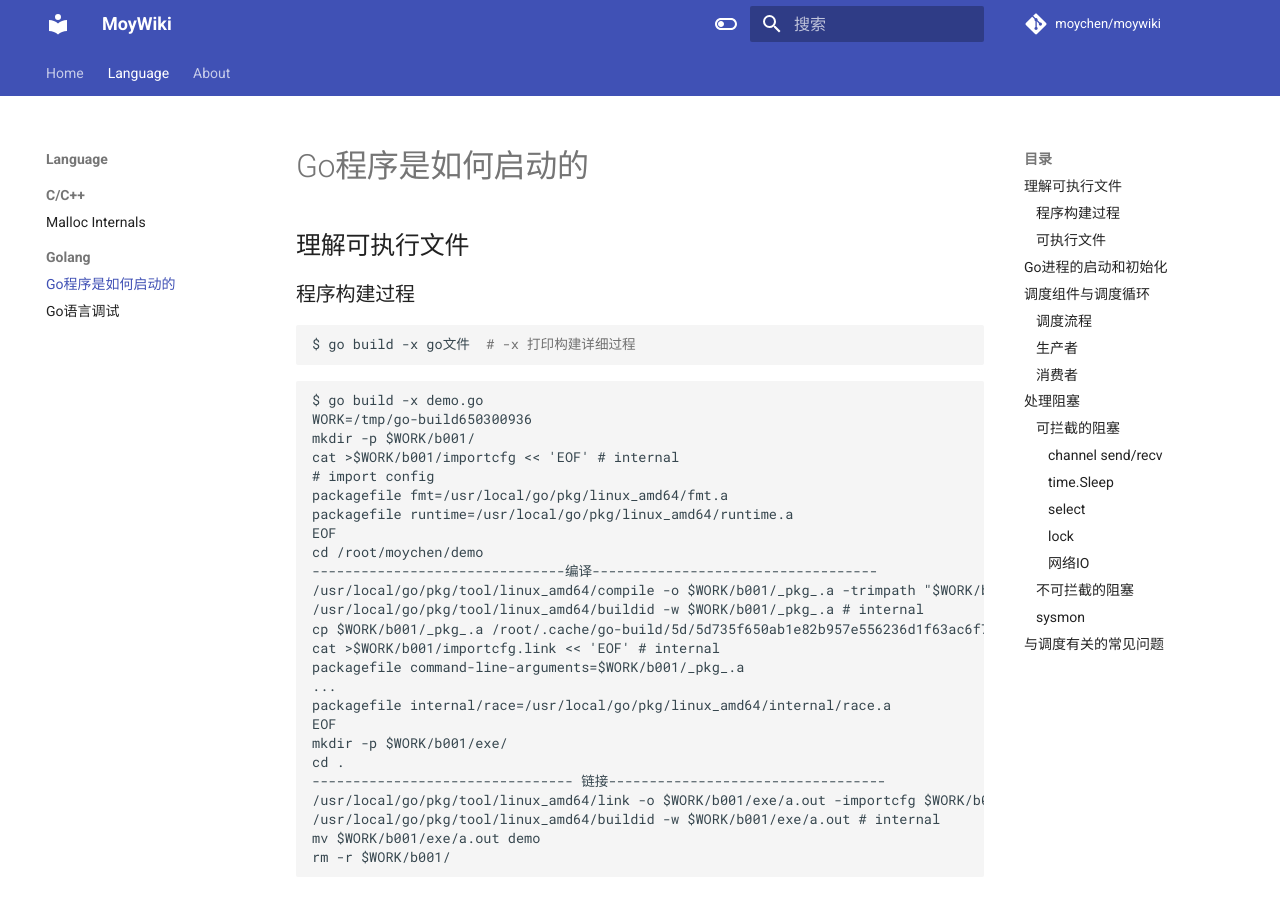
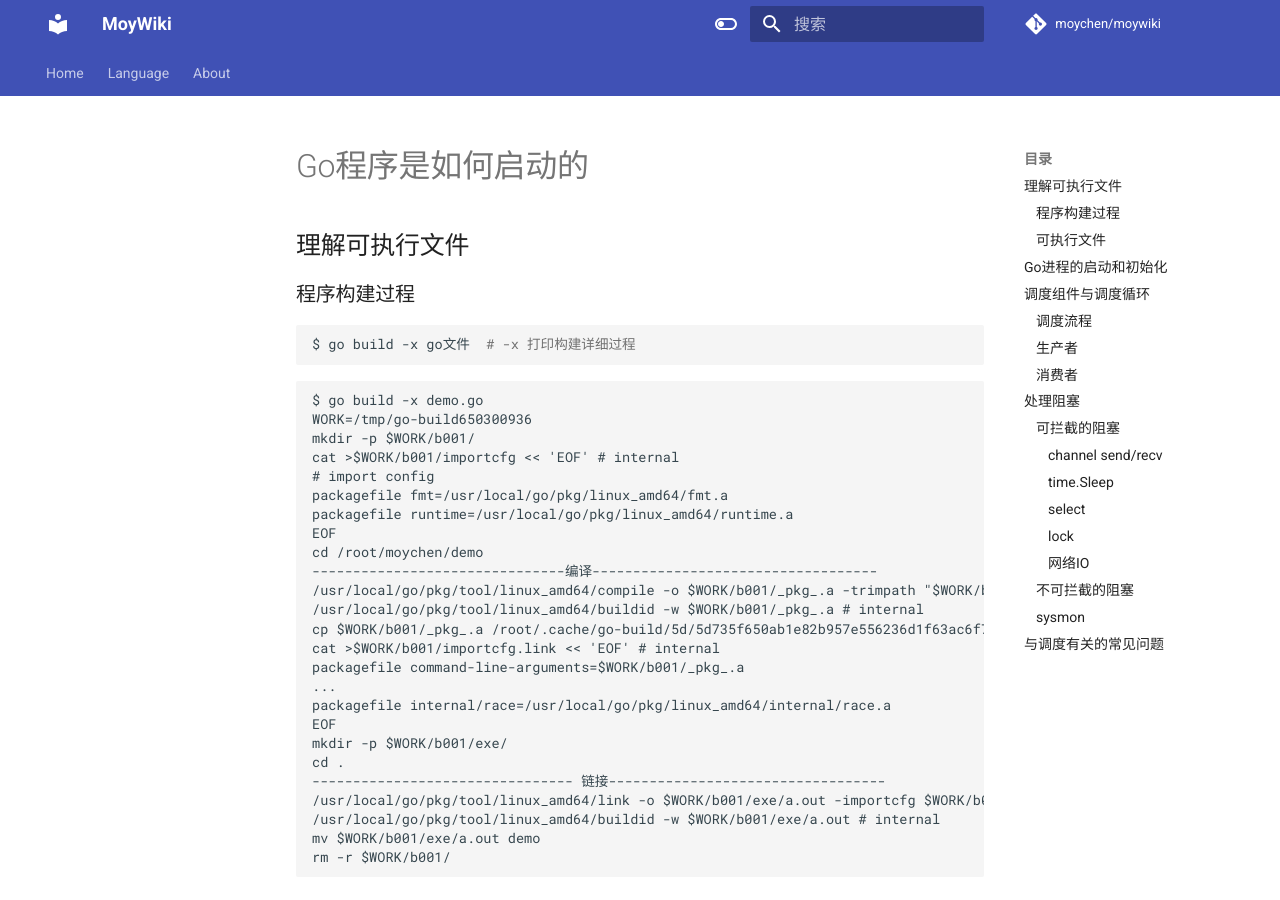
Before and after one commit to moychen/moywiki, an MkDocs documentation site: the page built from docs/Golang/Go程序是如何启动的.md, in a window 1280 px wide and 900 px high. Built offline with MkDocs 1.6.1 and Material for MkDocs 9.7.7, drawn with Linux system fonts in a browser that asks for light colours; comment, search, counter and statistics services are not loaded.

Commit message:
update mkdocs.yml

```diff
--- a/mkdocs.yml
+++ b/mkdocs.yml
@@ -68,6 +68,5 @@ nav:
       - C/C++:
             Malloc Internals: CC++/MallocInternals.md
       - Golang:
-            Go程序是如何启动的: Golang/Go程序是如何启动的.md
             Go语言调试: Golang/Go语言调试.md
     - About: about.md
```
